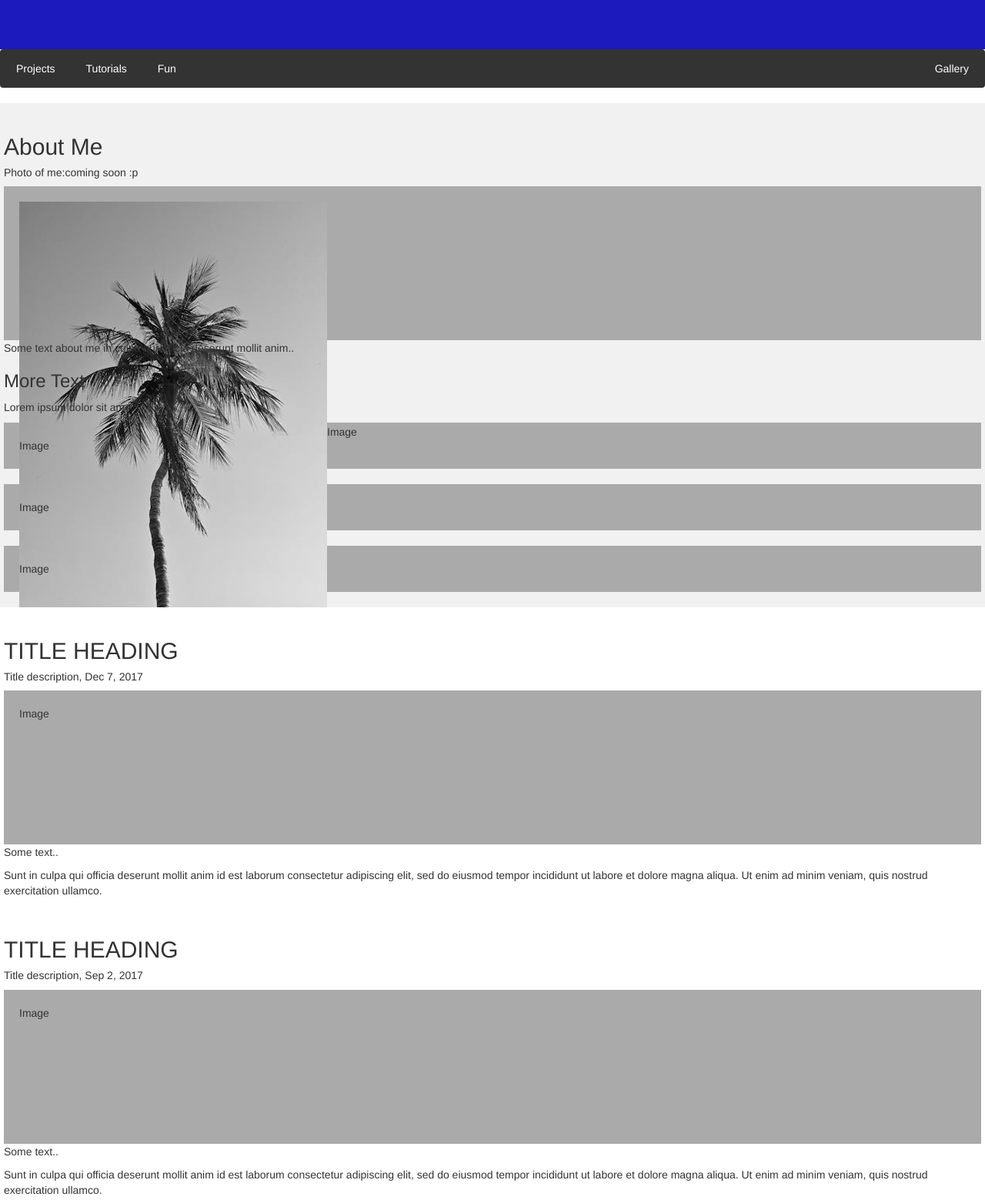
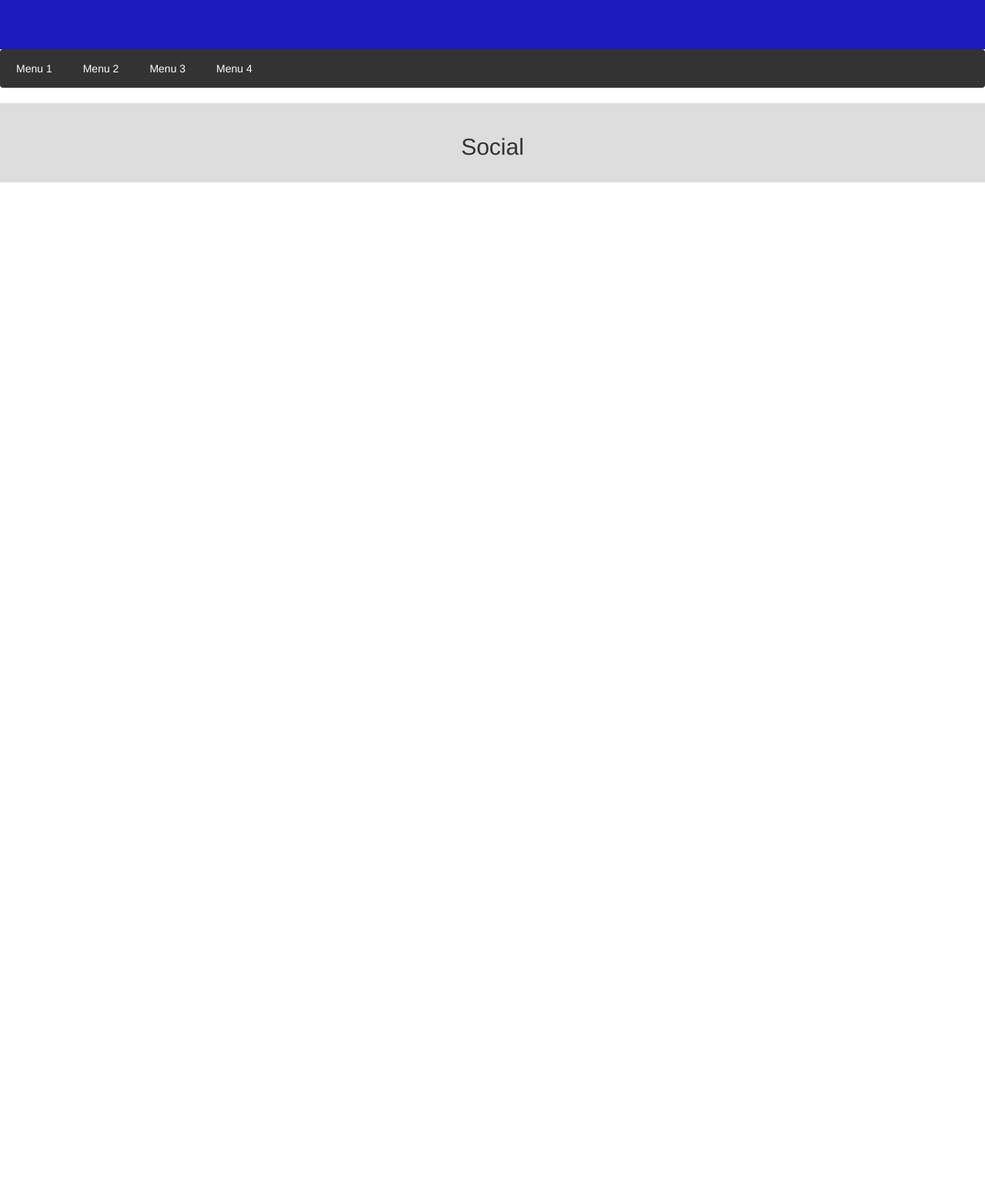
Before and after one commit to BdZ-C/BdZ-C.github.io, a plain HTML site: page index.html in a window 1280 px wide. Shown: the part 200-1759 px from the top of the page at 77% size. After the commit the page ends 800 px from the top, so only its background shows below. Drawn offline with nearby package versions, Linux system fonts and the light colour scheme.

Commit message:
Update index.html
cleaned up layout

```diff
--- a/index.html
+++ b/index.html
@@ -118,38 +118,16 @@ body {
 </div>
 
 <div class="navbar">
-  <a href="#">Projects</a>
-  <a href="#">Tutorials</a>
-  <a href="#">Fun</a>
-  <a href="#" class="right">Gallery</a>
+  <a href="#">Menu 1</a>
+  <a href="#">Menu 2</a>
+  <a href="#">Menu 3</a>
+  <a href="#">Menu 4</a>
 </div>
 
-<div class="row">
-  <div class="side">
-    <h2>About Me</h2>
-    <h5>Photo of me:coming soon :p </h5>
-    <div class="fakeimg" style="height:200px;"><img src="pict.jpeg" alt="Italian Trulli">Image</div>
-    <p>Some text about me in culpa qui officia deserunt mollit anim..</p>
-    <h3>More Text</h3>
-    <p>Lorem ipsum dolor sit ame.</p>
-    <div class="fakeimg" style="height:60px;">Image</div><br>
-    <div class="fakeimg" style="height:60px;">Image</div><br>
-    <div class="fakeimg" style="height:60px;">Image</div>
-  </div>
-  <div class="main">
-    <h2>TITLE HEADING</h2>
-    <h5>Title description, Dec 7, 2017</h5>
-    <div class="fakeimg" style="height:200px;">Image</div>
-    <p>Some text..</p>
-    <p>Sunt in culpa qui officia deserunt mollit anim id est laborum consectetur adipiscing elit, sed do eiusmod tempor incididunt ut labore et dolore magna aliqua. Ut enim ad minim veniam, quis nostrud exercitation ullamco.</p>
-    <br>
-    <h2>TITLE HEADING</h2>
-    <h5>Title description, Sep 2, 2017</h5>
-    <div class="fakeimg" style="height:200px;">Image</div>
-    <p>Some text..</p>
-    <p>Sunt in culpa qui officia deserunt mollit anim id est laborum consectetur adipiscing elit, sed do eiusmod tempor incididunt ut labore et dolore magna aliqua. Ut enim ad minim veniam, quis nostrud exercitation ullamco.</p>
-  </div>
-</div>
+
+
+
+
 
 <div class="footer">
   <h2>Social</h2>
```
